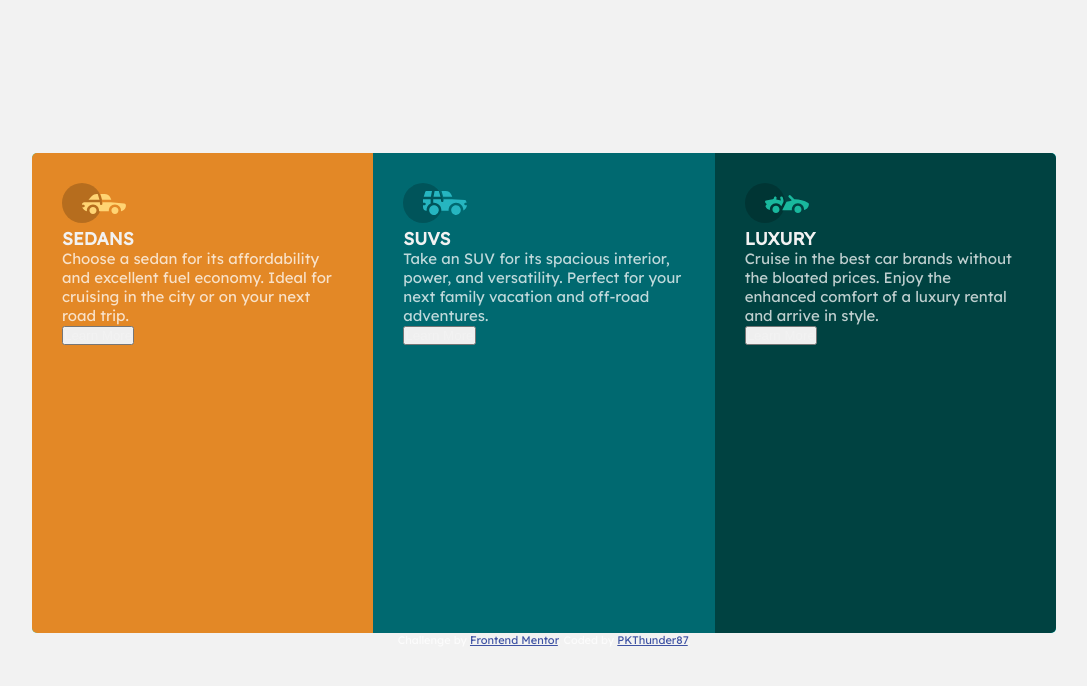
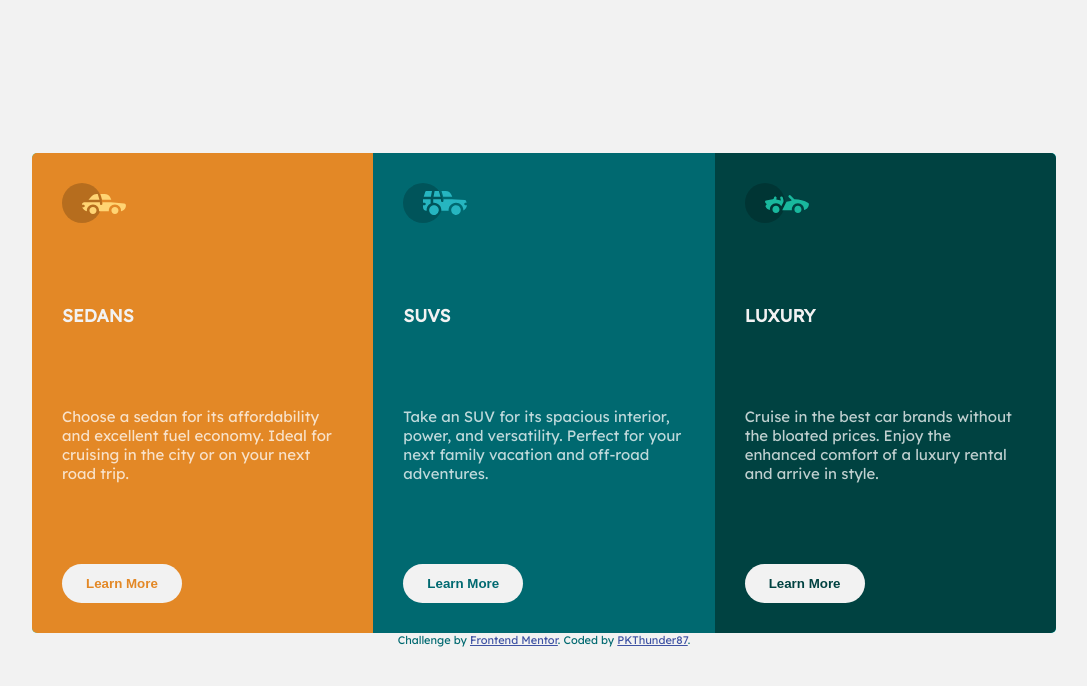
Before and after one commit to pkthunder87/3-column-preview-card, a plain HTML site: page index.html in a window 1280 px wide. Shown: the whole page, without its empty margins (96-1183 px from the left). Drawn offline with Linux system fonts and the light colour scheme.

Commit message:
Feat: Add github link to footer and style buttons

```diff
--- a/index.html
+++ b/index.html
@@ -36,7 +36,9 @@
           Choose a sedan for its affordability and excellent fuel economy. Ideal
           for cruising in the city or on your next road trip.
         </p>
-        <button class="btn col-card-1__btn">Learn More</button>
+        <button class="btn">
+          <span class="btn__text--1">Learn More</span>
+        </button>
       </div>
 
       <div class="col-card-2">
@@ -48,7 +50,9 @@
           Take an SUV for its spacious interior, power, and versatility. Perfect
           for your next family vacation and off-road adventures.
         </p>
-        <button class="btn col-card-2__btn">Learn More</button>
+        <button class="btn">
+          <span class="btn__text--2">Learn More</span>
+        </button>
       </div>
 
       <div class="col-card-3">
@@ -60,7 +64,9 @@
           Cruise in the best car brands without the bloated prices. Enjoy the
           enhanced comfort of a luxury rental and arrive in style.
         </p>
-        <button class="btn col-card-3__btn">Learn More</button>
+        <button class="btn">
+          <span class="btn__text--3">Learn More</span>
+        </button>
       </div>
     </section>
 
@@ -68,7 +74,10 @@
       Challenge by
       <a href="https://www.frontendmentor.io?ref=challenge" target="_blank"
         >Frontend Mentor</a
-      >. Coded by <a href="#">PKThunder87</a>.
+      >. Coded by
+      <a href="https://github.com/pkthunder87/3-column-preview-card"
+        >PKThunder87</a
+      >.
     </div>
   </body>
 </html>
--- a/sass/_base.scss
+++ b/sass/_base.scss
@@ -41,6 +41,8 @@ body {
   // color: var(--color-transparent-white);
   text-align: left;
   color: var(--color-transparent-white);
+  -webkit-font-smoothing: antialiased;
+  font-smooth: auto;
 
   display: flex;
   flex-direction: column;
--- a/sass/_components.scss
+++ b/sass/_components.scss
@@ -9,6 +9,14 @@
 
   & > * {
     padding: 3rem;
+    display: flex;
+    flex-direction: column;
+    justify-content: space-between;
+
+    .icon {
+      height: 40px;
+      width: 64px;
+    }
   }
 
   // General Styles
@@ -24,7 +32,24 @@
   }
 
   .btn {
-    color: var(--color-very-light-gray);
+    background-color: var(--color-very-light-gray);
+    padding: 1.2rem 2.4rem;
+    border: none;
+    cursor: pointer;
+    font-weight: 700;
+    border-radius: 200px;
+    align-self: flex-start;
+
+    &__text--1 {
+      color: var(--color-bright-orange);
+    }
+
+    &__text--2 {
+      color: var(--color-dark-cyan);
+    }
+    &__text--3 {
+      color: var(--color-very-dark-cyan);
+    }
   }
 
   // Individual Cells
--- a/sass/_layout.scss
+++ b/sass/_layout.scss
@@ -2,6 +2,7 @@
 .attribution {
   font-size: 11px;
   text-align: center;
+  color: var(--color-dark-cyan);
 }
 
 .attribution a {
```
Also changed, not shown: css/main.css, css/main.min.css.
